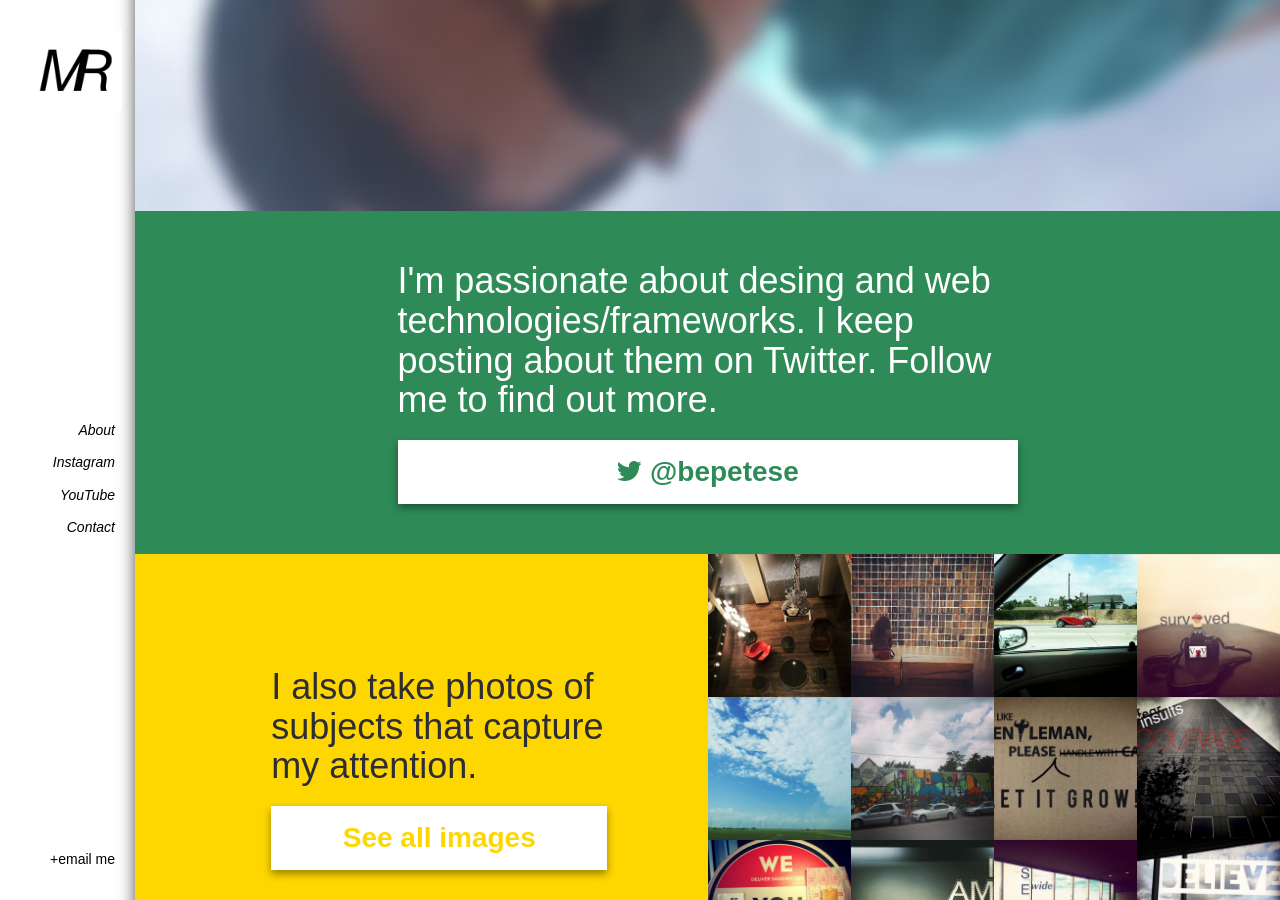
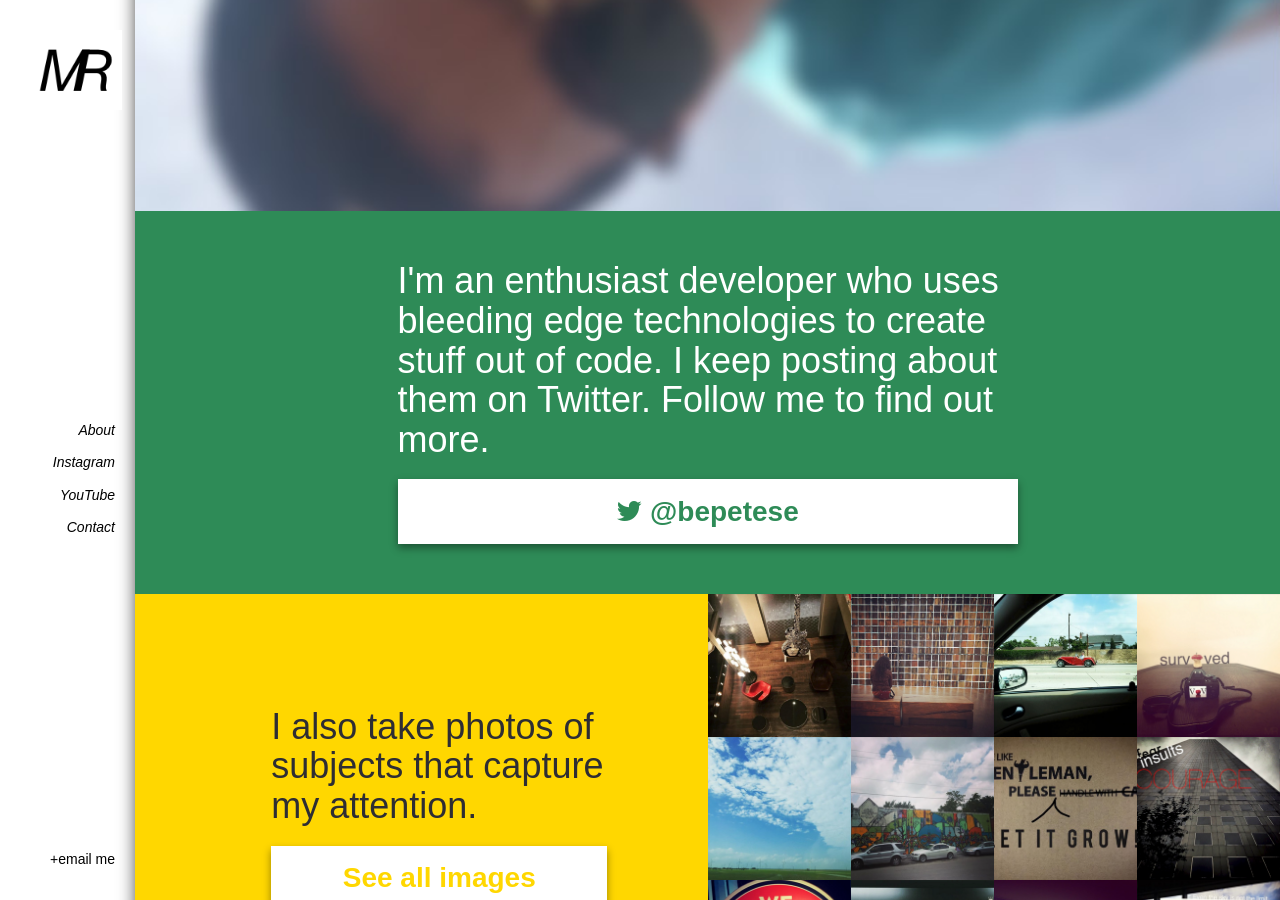
Before and after one commit to mehrdadrafiee/Design-and-Develop, a Jekyll site: the page built from index.html, in a window 1280 px wide and 900 px high, scrolled down 364 px. Built offline with Jekyll 4.4.1, drawn with Linux system fonts in a browser that asks for light colours; nearby versions of some CDN libraries; Markdown is read by kramdown in place of the engine named in the settings.

Commit message:
changed about section

```diff
--- a/_includes/section-vine.html
+++ b/_includes/section-vine.html
@@ -1 +1 @@
-<section class="vine"><div class="flex flex--center"><div class="col-2"><p class="home-lead">I'm passionate about desing and web technologies/frameworks. I keep posting about them on Twitter. Follow me to find out more.</p><a href="https://twitter.com/bepetese" class="home-cta twitterBtn"><i class="fa fa-twitter"></i> @bepetese</a></div></div></section>
+<section class="vine"><div class="flex flex--center"><div class="col-2"><p class="home-lead">I'm an enthusiast developer who uses bleeding edge technologies to create stuff out of code. I keep posting about them on Twitter. Follow me to find out more.</p><a href="https://twitter.com/bepetese" class="home-cta twitterBtn"><i class="fa fa-twitter"></i> @bepetese</a></div></div></section>
--- a/_jadefiles/section-vine.jade
+++ b/_jadefiles/section-vine.jade
@@ -1,5 +1,5 @@
 section.vine
 	.flex.flex--center
 		.col-2
-			p.home-lead I'm passionate about desing and web technologies/frameworks. I keep posting about them on Twitter. Follow me to find out more.
+			p.home-lead I'm an enthusiast developer who uses bleeding edge technologies to create stuff out of code. I keep posting about them on Twitter. Follow me to find out more.
 			a(href="https://twitter.com/bepetese").home-cta.twitterBtn <i class="fa fa-twitter"></i> @bepetese
--- a/_layouts/blog.html
+++ b/_layouts/blog.html
@@ -14,6 +14,6 @@
       {{ content }}
 
     </body>
-    <script src="https://ajax.googleapis.com/ajax/libs/jquery/2.1.4/jquery.min.js"></script>
-    <script src="./assets/js/functions.js"></script>
+    <!-- <script src="https://ajax.googleapis.com/ajax/libs/jquery/2.1.4/jquery.min.js"></script>
+    <script src="./assets/js/functions.js"></script> -->
 </html>
--- a/assets/css/0-tools/fonts.scss
+++ b/assets/css/0-tools/fonts.scss
@@ -1 +1,2 @@
 <link href='https://fonts.googleapis.com/css?family=Open+Sans:400,400italic,600,300' rel='stylesheet' type='text/css'>
+<link href='https://fonts.googleapis.com/css?family=Lato:400,700,300' rel='stylesheet' type='text/css'>
```
Also changed, not shown: _layouts/default.html (line endings or trailing spaces).
